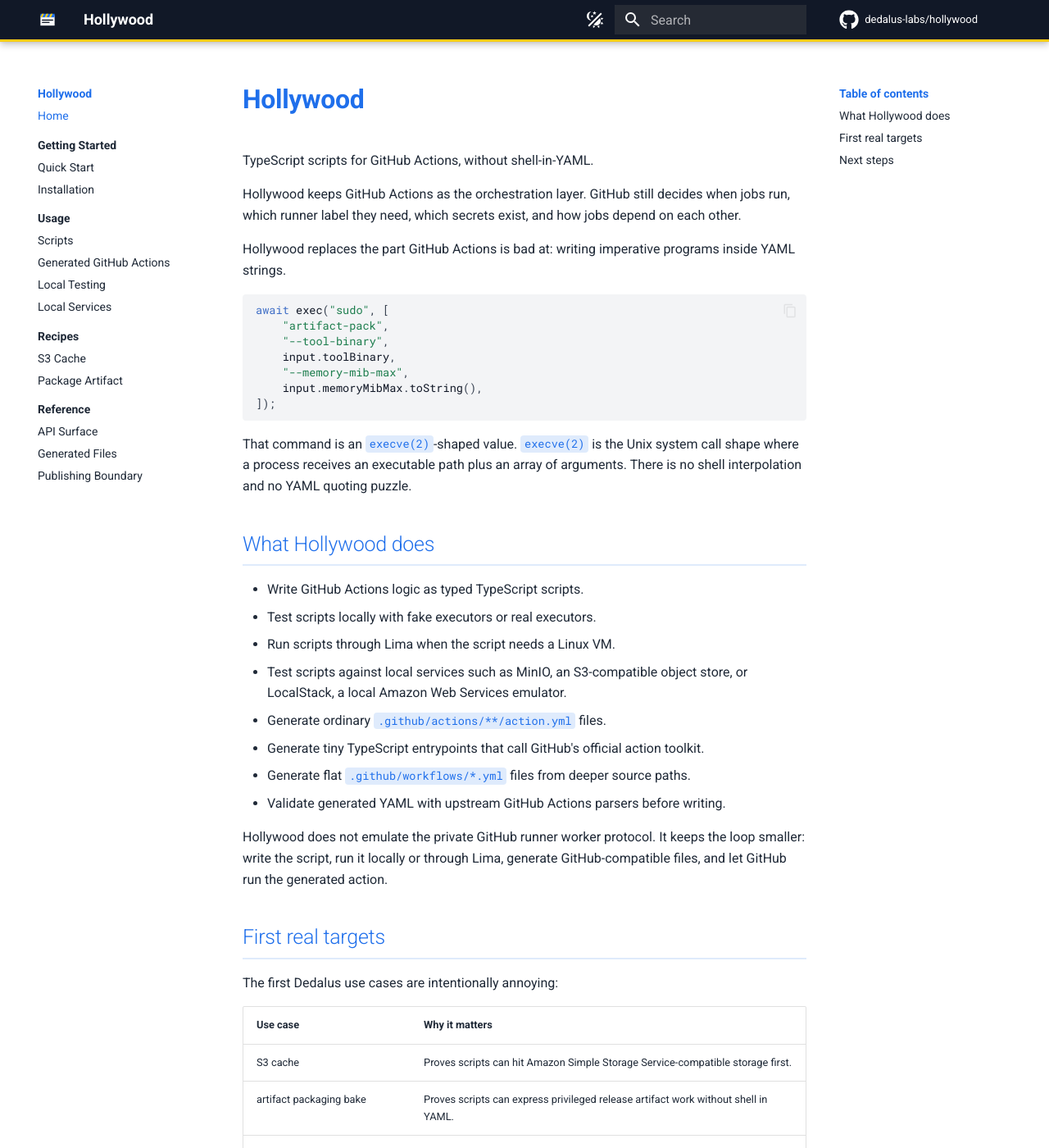
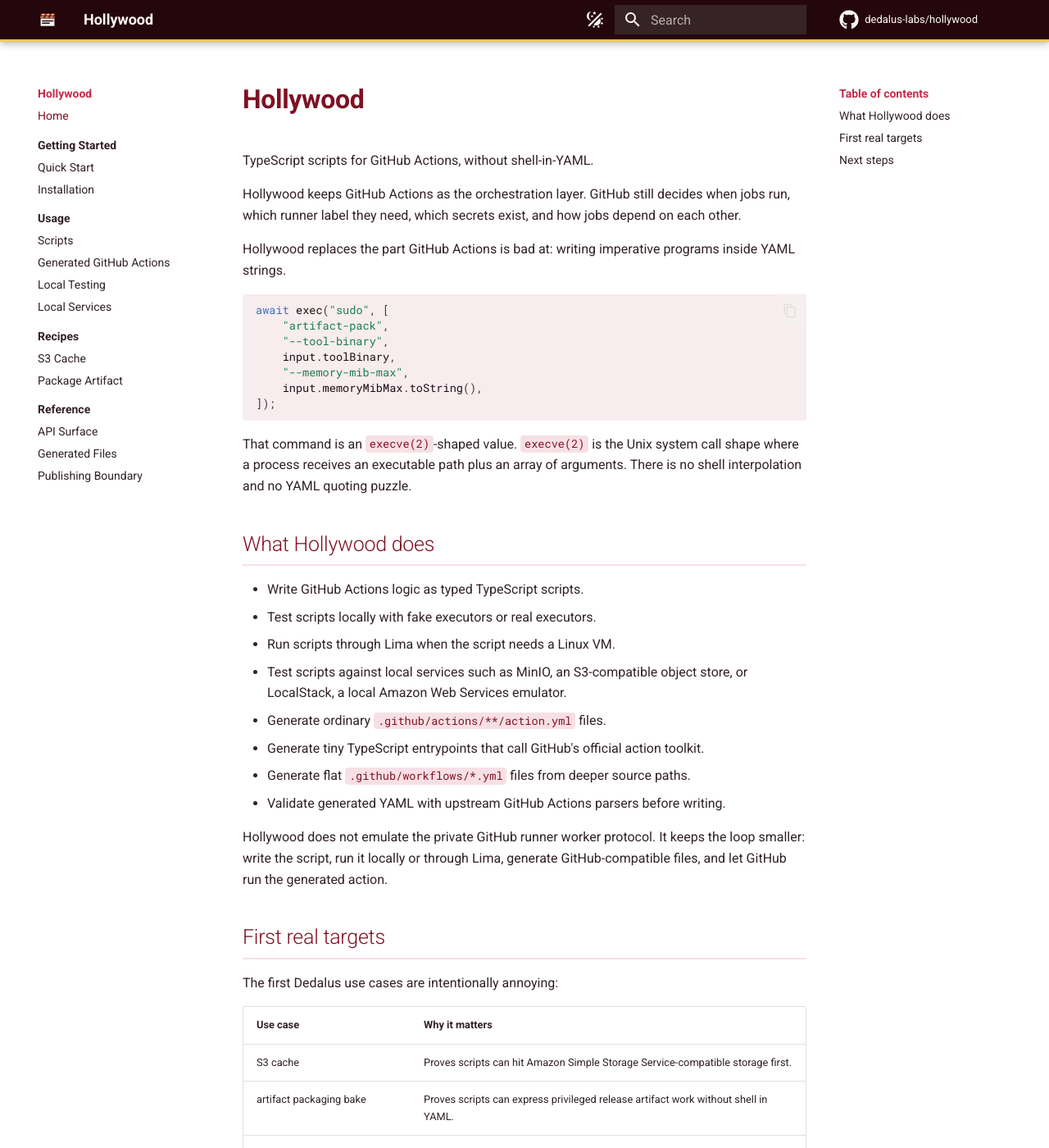
Before and after one commit to dedalus-labs/hollywood, an MkDocs documentation site: the page built from docs/index.md, in a window 1280 px wide and 1400 px high. Shown: the whole window at 82% size. Built offline with MkDocs 1.6.1 and Material for MkDocs 9.7.7, drawn with Linux system fonts in a browser that asks for light colours; comment, search, counter and statistics services are not loaded.

Commit message:
docs: theme hollywood site

```diff
--- a/docs/assets/theme.css
+++ b/docs/assets/theme.css
@@ -1,83 +1,99 @@
-/* Hollywood docs theme */
+/* Hollywood docs theme - rose velvet and champagne */
 
 :root {
-  --hollywood-blue: #1f6feb;
-  --hollywood-blue-hover: #1a5fd0;
-  --hollywood-blue-muted: rgba(31, 111, 235, 0.14);
-  --hollywood-gold: #facc15;
-  --hollywood-ink: #111827;
-  --hollywood-text: #1f2937;
-  --hollywood-muted: #6b7280;
-  --hollywood-surface: #f8fafc;
-  --hollywood-code: #f3f4f6;
-  --hollywood-border: #e5e7eb;
+  --hollywood-velvet: #24070d;
+  --hollywood-velvet-soft: #3a0b14;
+  --hollywood-burgundy: #7f1022;
+  --hollywood-rose: #c72949;
+  --hollywood-rose-hover: #a51c36;
+  --hollywood-rose-muted: rgba(199, 41, 73, 0.14);
+  --hollywood-champagne: #f6c65b;
+  --hollywood-champagne-soft: rgba(246, 198, 91, 0.2);
+  --hollywood-ivory: #fffaf1;
+  --hollywood-paper: #fff7f7;
+  --hollywood-ink: #1f0d12;
+  --hollywood-text: #312126;
+  --hollywood-muted: #6f5b61;
+  --hollywood-code: #f7ecee;
+  --hollywood-border: #ead7dc;
 }
 
 [data-md-color-scheme="default"] {
-  --md-primary-fg-color: var(--hollywood-ink);
-  --md-accent-fg-color: var(--hollywood-blue);
+  --md-primary-fg-color: var(--hollywood-velvet);
+  --md-primary-bg-color: var(--hollywood-ivory);
+  --md-accent-fg-color: var(--hollywood-rose);
+  --md-accent-bg-color: var(--hollywood-rose-muted);
   --md-default-fg-color: var(--hollywood-text);
-  --md-default-fg-color--light: #374151;
+  --md-default-fg-color--light: #49373d;
   --md-default-fg-color--lighter: var(--hollywood-muted);
-  --md-typeset-a-color: var(--hollywood-blue);
+  --md-default-bg-color: #ffffff;
+  --md-typeset-a-color: var(--hollywood-burgundy);
   --md-code-bg-color: var(--hollywood-code);
   --md-code-fg-color: var(--hollywood-ink);
-  --md-admonition-bg-color: var(--hollywood-surface);
+  --md-admonition-bg-color: var(--hollywood-paper);
 }
 
 [data-md-color-scheme="slate"] {
-  --md-primary-fg-color: #0b1220;
-  --md-accent-fg-color: #58a6ff;
-  --md-default-fg-color: #f9fafb;
-  --md-default-fg-color--light: #d1d5db;
-  --md-default-fg-color--lighter: #9ca3af;
-  --md-default-bg-color: #0b1220;
-  --md-typeset-a-color: #58a6ff;
-  --md-code-bg-color: #111827;
-  --md-code-fg-color: #f9fafb;
-  --md-footer-bg-color: #111827;
-  --md-footer-bg-color--dark: #0b1220;
+  --md-primary-fg-color: var(--hollywood-velvet);
+  --md-primary-bg-color: var(--hollywood-ivory);
+  --md-accent-fg-color: var(--hollywood-champagne);
+  --md-accent-bg-color: var(--hollywood-champagne-soft);
+  --md-default-fg-color: #fffaf1;
+  --md-default-fg-color--light: #ead7dc;
+  --md-default-fg-color--lighter: #c8aeb6;
+  --md-default-bg-color: #150508;
+  --md-typeset-a-color: var(--hollywood-champagne);
+  --md-code-bg-color: #24070d;
+  --md-code-fg-color: #fffaf1;
+  --md-footer-bg-color: #24070d;
+  --md-footer-bg-color--dark: #150508;
 }
 
 .md-header {
-  background: var(--hollywood-ink);
-  border-bottom: 3px solid var(--hollywood-gold);
+  background: var(--hollywood-velvet);
+  border-bottom: 3px solid var(--hollywood-champagne);
 }
 
 .md-header,
 .md-header a,
 .md-header__button {
-  color: white;
+  color: var(--hollywood-ivory);
 }
 
 .md-search__input {
-  background-color: rgba(255, 255, 255, 0.1);
+  background-color: rgba(255, 250, 241, 0.12);
 }
 
 .md-search__input::placeholder {
-  color: rgba(255, 255, 255, 0.65);
+  color: rgba(255, 250, 241, 0.65);
+}
+
+.md-tabs {
+  background-color: var(--hollywood-paper);
+  border-bottom: 1px solid var(--hollywood-border);
+}
+
+[data-md-color-scheme="slate"] .md-tabs {
+  background-color: var(--hollywood-velvet-soft);
+  border-bottom-color: rgba(246, 198, 91, 0.2);
 }
 
 .md-nav__title,
 .md-nav__link--active,
 .md-nav__link:hover {
-  color: var(--hollywood-blue);
+  color: var(--hollywood-rose);
 }
 
-.md-tabs {
-  background-color: var(--hollywood-surface);
-  border-bottom: 1px solid var(--hollywood-border);
-}
-
-[data-md-color-scheme="slate"] .md-tabs {
-  background-color: #111827;
-  border-bottom-color: #1f2937;
+[data-md-color-scheme="slate"] .md-nav__title,
+[data-md-color-scheme="slate"] .md-nav__link--active,
+[data-md-color-scheme="slate"] .md-nav__link:hover {
+  color: var(--hollywood-champagne);
 }
 
 .md-typeset code {
-  background-color: var(--hollywood-blue-muted);
+  background-color: var(--hollywood-rose-muted);
   border-radius: 4px;
-  color: var(--hollywood-blue);
+  color: var(--hollywood-burgundy);
   padding: 0.1em 0.35em;
 }
 
@@ -86,37 +102,79 @@
   color: var(--md-code-fg-color);
 }
 
+[data-md-color-scheme="slate"] .md-typeset code {
+  background-color: rgba(246, 198, 91, 0.12);
+  color: var(--hollywood-champagne);
+}
+
 .md-button--primary {
-  background-color: var(--hollywood-blue);
-  border-color: var(--hollywood-blue);
+  background-color: var(--hollywood-rose);
+  border-color: var(--hollywood-rose);
   color: white;
 }
 
 .md-button--primary:hover {
-  background-color: var(--hollywood-blue-hover);
-  border-color: var(--hollywood-blue-hover);
+  background-color: var(--hollywood-rose-hover);
+  border-color: var(--hollywood-rose-hover);
 }
 
 .md-typeset h1 {
-  color: var(--hollywood-ink);
+  color: var(--hollywood-velvet);
   font-weight: 650;
 }
 
 .md-typeset h2 {
-  border-bottom: 2px solid var(--hollywood-blue-muted);
+  border-bottom: 2px solid var(--hollywood-rose-muted);
   padding-bottom: 0.3em;
 }
 
 [data-md-color-scheme="slate"] .md-typeset h1 {
-  color: #f9fafb;
+  color: var(--hollywood-ivory);
+}
+
+[data-md-color-scheme="slate"] .md-typeset h2 {
+  border-bottom-color: rgba(246, 198, 91, 0.24);
+}
+
+::selection {
+  background-color: var(--hollywood-champagne-soft);
+  color: var(--hollywood-ink);
+}
+
+[data-md-color-scheme="slate"] ::selection {
+  background-color: rgba(246, 198, 91, 0.3);
+  color: var(--hollywood-ivory);
+}
+
+::-webkit-scrollbar {
+  width: 8px;
+  height: 8px;
+}
+
+::-webkit-scrollbar-track {
+  background: var(--hollywood-paper);
+}
+
+::-webkit-scrollbar-thumb {
+  background-color: #d8c0c7;
+  border-radius: 4px;
+}
+
+::-webkit-scrollbar-thumb:hover {
+  background-color: var(--hollywood-rose);
 }
 
 .md-typeset .admonition.tip,
 .md-typeset details.tip {
-  border-color: var(--hollywood-gold);
+  border-color: var(--hollywood-champagne);
 }
 
 .md-typeset .tip > .admonition-title,
 .md-typeset .tip > summary {
-  background-color: rgba(250, 204, 21, 0.15);
+  background-color: var(--hollywood-champagne-soft);
 }
+
+.md-typeset .tip > .admonition-title::before,
+.md-typeset .tip > summary::before {
+  background-color: var(--hollywood-champagne);
+}
--- a/mkdocs.yml
+++ b/mkdocs.yml
@@ -92,14 +92,14 @@ plugins:
         right: "20px"
         z_index: "2000"
       copy_button_style:
-        background: "#1f6feb"
+        background: "#c72949"
         color: "white"
         border: "none"
         padding: "8px 16px"
         border_radius: "8px"
         font_size: "13px"
         font_weight: "500"
-        box_shadow: "0 2px 8px rgba(31, 111, 235, 0.3)"
+        box_shadow: "0 2px 8px rgba(199, 41, 73, 0.3)"
       sections:
         All:
           - "*.md"
```
Also changed, not shown: docs/assets/logo.svg.
